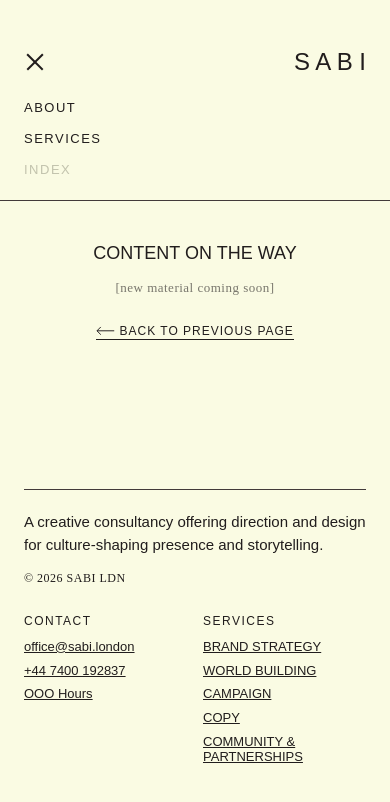
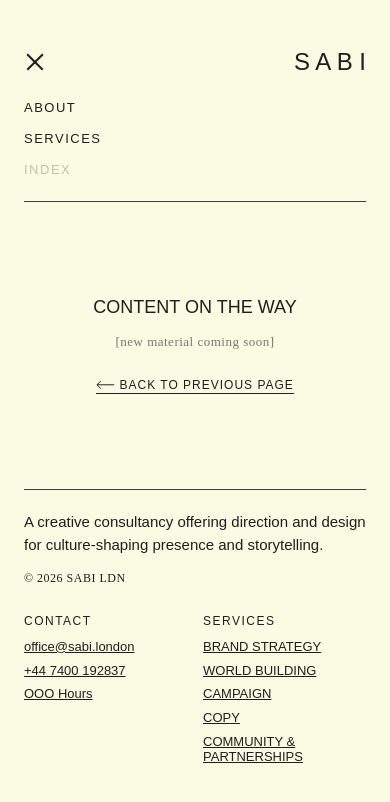
Before and after one commit to chiomaezh/SABI, a plain HTML site: page projects/index.html in a window 390 px wide. Both pictures are taken after a click on the button "Open menu". Drawn offline with Linux system fonts and the light colour scheme; a web font is replaced by a local one.

Commit message:
Update index.html

```diff
--- a/projects/index.html
+++ b/projects/index.html
@@ -370,57 +370,29 @@
 
     /* Phone: centre the three lines horizontally */
     @media (max-width: 720px) {
-      /* Phones: the page is exactly one screen tall and never scrolls. */
+      /* Phones: no vertical scrolling */
       html, body {
         height: 100vh;
         height: 100svh;
         overflow: hidden;
         overscroll-behavior: none;
       }
-      .page {
-        height: calc(100vh - 8rem);
-        height: calc(100svh - 8rem);
-        min-height: 0;
-      }
       .coming-soon {
         align-items: center;
         text-align: center;
       }
-      /* The middle block takes whatever height is left between header and footer
-         and centres its content in it, so nothing can push the page past the screen.
-         Opening the menu simply shrinks this block; the footer stays put. */
+      /* Phones, menu closed: padding above and below the block is 100px */
       .section--about {
-        flex: 1 1 auto;
-        min-height: 0;
-        padding-top: 0;
-        padding-bottom: 0;
+        padding-top: 100px;
+        padding-bottom: 100px;
+        transition: padding 0.25s ease;
       }
+      /* Menu open on phones: the padding above and below the block gives up exactly the
+         height the menu takes (half from each side), so the footer stays where it is
+         and only the main block moves. --menu-h is set by the menu script. */
       .page.menu-open .section--about {
-        padding-top: 0;
-        padding-bottom: 0;
-      }
-      /* The footer is pinned to the bottom of the screen, with its padding underneath
-         fixed (the body's 5rem). Nothing above it can push it down or cut it off. */
-      .footer-block {
-        margin-top: auto;
-        flex-shrink: 0;
-      }
-      .page > .container:not(.section--about) {
-        flex-shrink: 0;
-      }
-      /* The menu opens as an overlay on top of the middle block instead of pushing
-         the layout, so the page height never changes when it opens. */
-      .site-header-wrap { position: relative; }
-      .menu-accordion {
-        position: absolute;
-        left: 0;
-        right: 0;
-        z-index: 10;
-        padding: 0 1.5rem;
-        background: var(--bg);
-      }
-      .menu-accordion.open {
-        border-bottom: 0.5px solid var(--border);
+        padding-top: max(0px, calc(100px - var(--menu-h, 0px) / 2));
+        padding-bottom: max(0px, calc(100px - var(--menu-h, 0px) / 2));
       }
     }
   </style>
```
